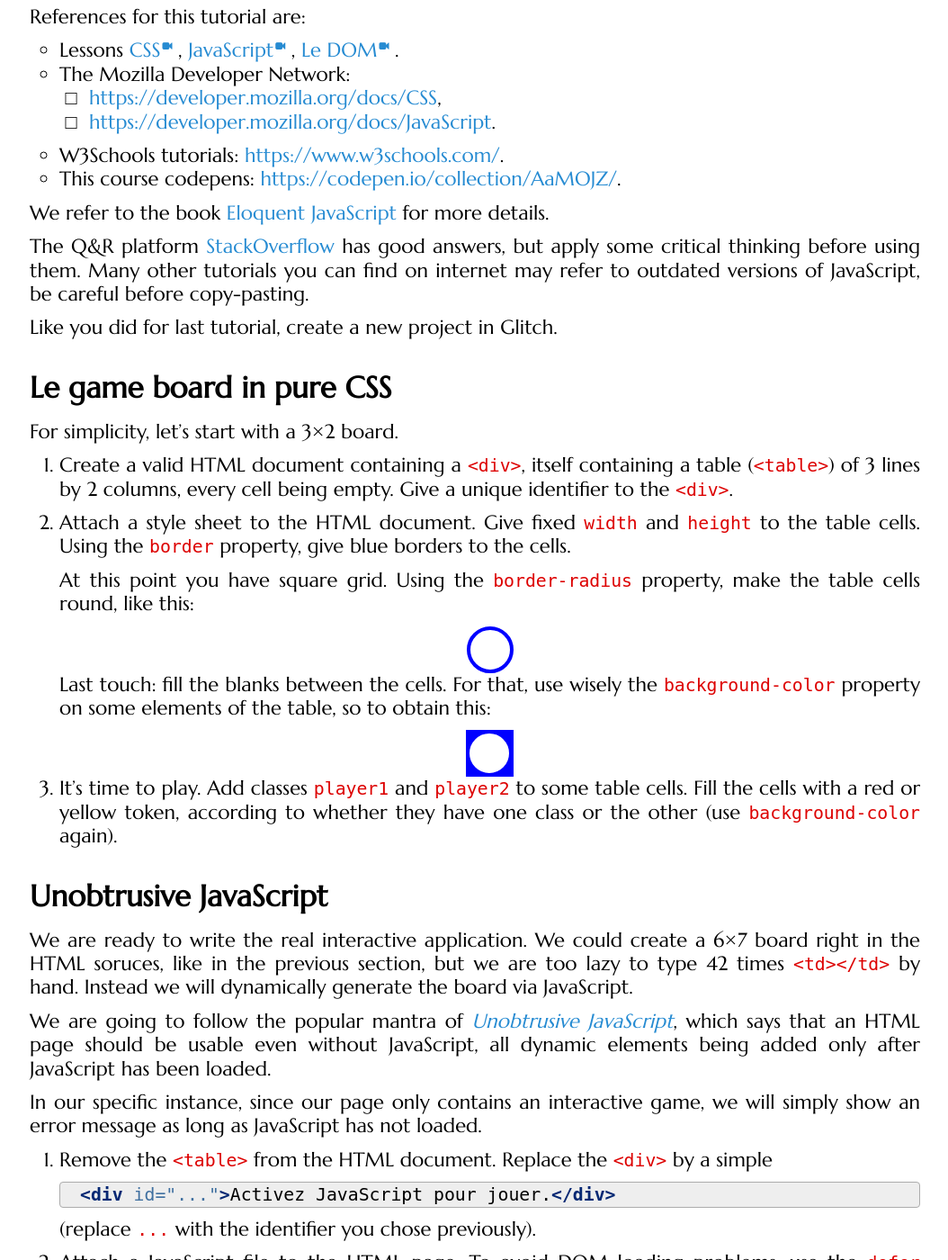
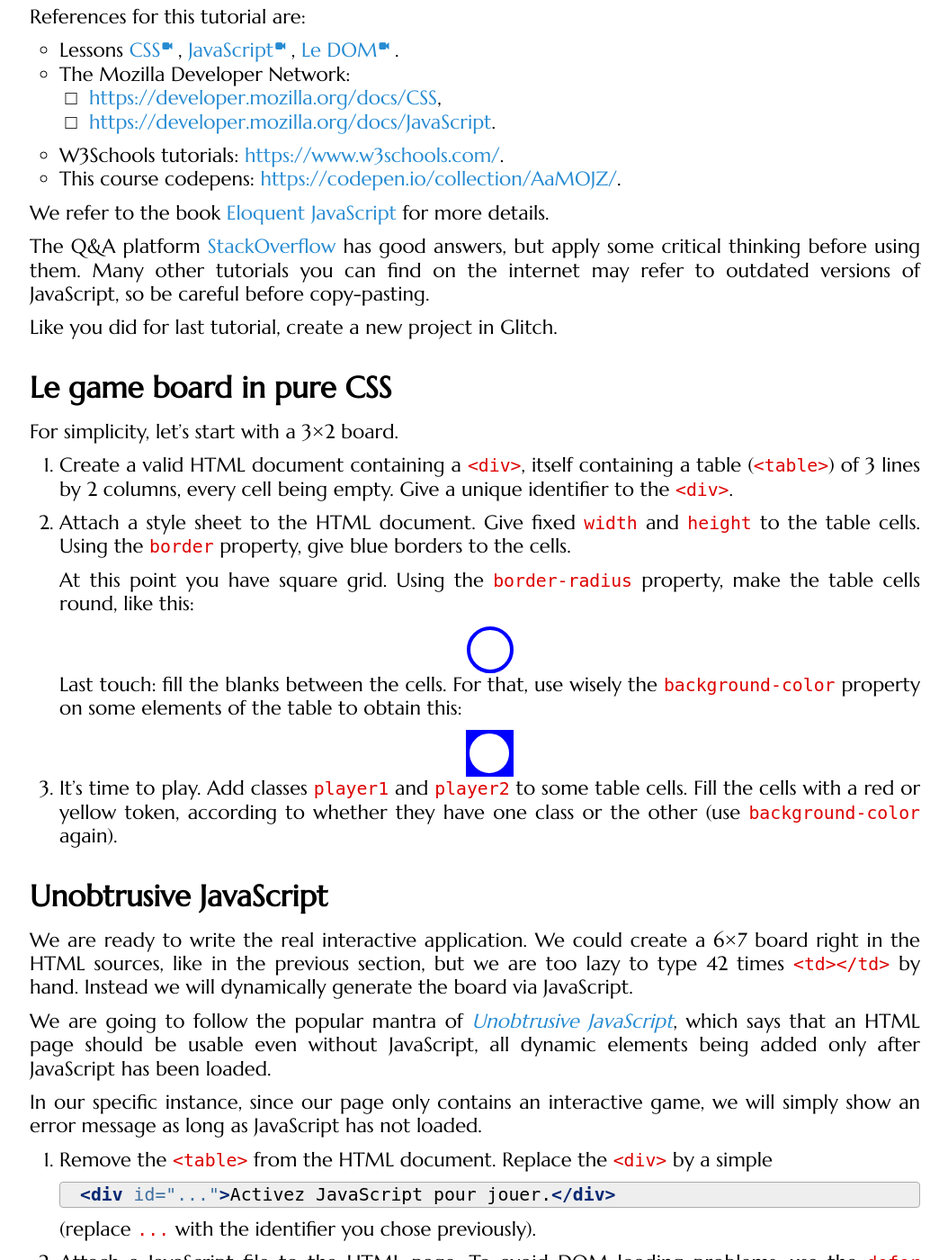
Before and after one commit to defeo/aws, a Jekyll site: the page built from _tutorials/tutorial2.md, in a window 1280 px wide and 1400 px high, scrolled down 1340 px. Shown: the whole window at 90% size, without its empty margins (112-1166 px from the left). Built offline with Jekyll 4.4.1, drawn with Linux system fonts in a browser that asks for light colours; some web fonts are replaced; some of the changed text lies outside the part shown.

Commit message:
Update tutorial2.md
A few proofreading fixes

```diff
--- a/_tutorials/tutorial2.md
+++ b/_tutorials/tutorial2.md
@@ -21,10 +21,10 @@ References for this tutorial are:
 We refer to the book [Eloquent
 JavaScript](https://eloquentjavascript.net/) for more details.
 
-The Q&R platform [StackOverflow](https://stackoverflow.com/) has good
+The Q&A platform [StackOverflow](https://stackoverflow.com/) has good
 answers, but apply some critical thinking before using them. Many
-other tutorials you can find on internet may refer to outdated
-versions of JavaScript, be careful before copy-pasting.
+other tutorials you can find on the internet may refer to outdated
+versions of JavaScript, so be careful before copy-pasting.
 
 Like you did for last tutorial, create a new project in Glitch.
 
@@ -46,7 +46,7 @@ For simplicity, let's start with a 3×2 board.
    <div style="margin:auto;width:2em;height:2em;border-radius:2em;border:solid 0.2em blue"></div>
 
    Last touch: fill the blanks between the cells. For that, use wisely
-   the `background-color` property on some elements of the table, so
+   the `background-color` property on some elements of the table
    to obtain this:
 
    <div style="background-color:blue;width:2.4em;margin:auto">
@@ -62,7 +62,7 @@ For simplicity, let's start with a 3×2 board.
 ## Unobtrusive JavaScript
 
 We are ready to write the real interactive application. We could
-create a 6×7 board right in the HTML soruces, like in the previous
+create a 6×7 board right in the HTML sources, like in the previous
 section, but we are too lazy to type 42 times `<td></td>` by hand.
 Instead we will dynamically generate the board via JavaScript.
 
```
Also changed, not shown: other parts of _tutorials/tutorial2.md (+5 -4 lines).
